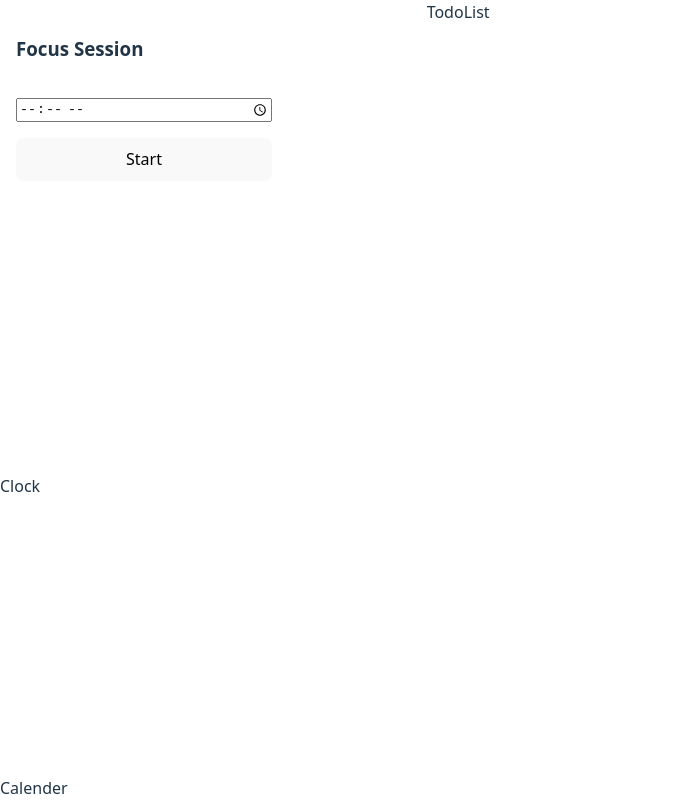
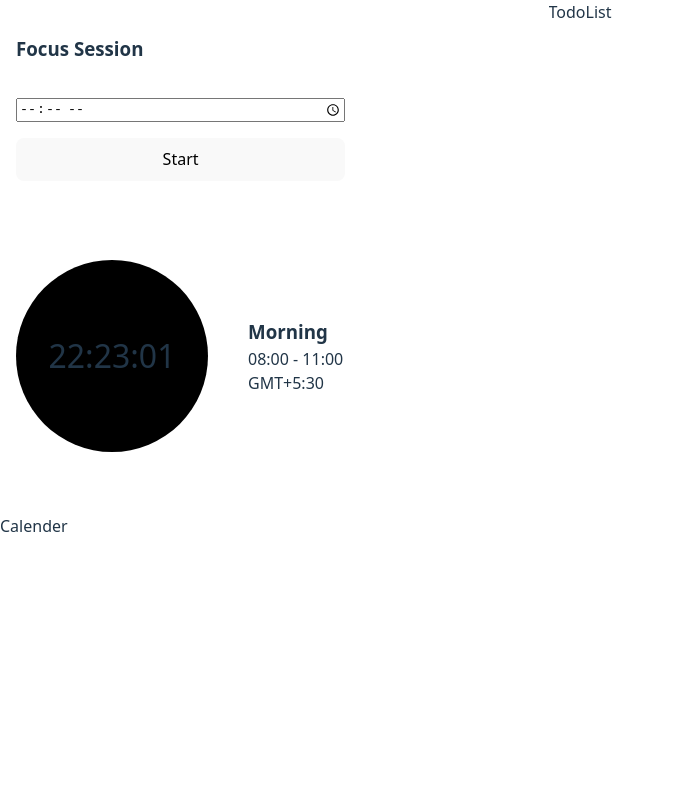
Before and after one commit to Sanskar801/TODO, a React (Vite) app: page / in a window 1280 px wide. Shown: the whole page, without its empty margins (0-674 px from the left). Built offline with nearby package versions, Linux system fonts and the light colour scheme.

Commit message:
clock structure

```diff
--- a/src/component/Calender.jsx
+++ b/src/component/Calender.jsx
@@ -2,7 +2,7 @@ import React from 'react'
 
 const Calender = () => {
   return (
-    <div>Calender</div>
+    <div className='calendar'>Calender</div>
   )
 }
 
--- a/src/component/Clock.jsx
+++ b/src/component/Clock.jsx
@@ -2,7 +2,16 @@ import React from 'react'
 
 const Clock = () => {
   return (
-    <div>Clock</div>
+    <div className='clock'>
+        <div className='clock-display'>
+            <p>22:23:01</p>
+        </div>
+        <div className='clock-details'>
+            <h3>Morning</h3>
+            <p>08:00 - 11:00</p>
+            <p>GMT+5:30</p>
+        </div>
+    </div>
   )
 }
 
--- a/src/index.css
+++ b/src/index.css
@@ -29,6 +29,7 @@ button {
   cursor: pointer;
   transition: border-color 0.25s;
 }
+
 button:hover {
   border-color: #646cff;
 }
@@ -38,9 +39,11 @@ button:hover {
     color: #213547;
     background-color: #ffffff;
   }
+
   a:hover {
     color: #747bff;
   }
+
   button {
     background-color: #f9f9f9;
   }
@@ -48,7 +51,7 @@ button:hover {
 
 .app {
   display: grid;
-  grid-template-columns: 1fr 2fr;
+  grid-template-columns: 1.5fr 2fr;
   width: 100vw;
   height: 100vh;
 }
@@ -69,4 +72,34 @@ button:hover {
   padding: 1rem;
   gap: 1rem;
   width: 60%;
+  height: auto;
 }
+
+.clock {
+  display: flex;
+  height: 100%;
+  gap: 2.5rem;
+  padding: 1rem;
+  display: flex;
+  align-items: center;
+
+}
+
+.clock-display {
+  background: #000;
+  width: 12rem;
+  height: 12rem;
+  border-radius: 50%;
+  display: flex;
+  align-items: center;
+  justify-content: center;
+  font-size: 2rem;
+}
+
+.clock-details {
+  line-height: .5;
+}
+
+.calendar {
+  height: 100%;
+}
```
